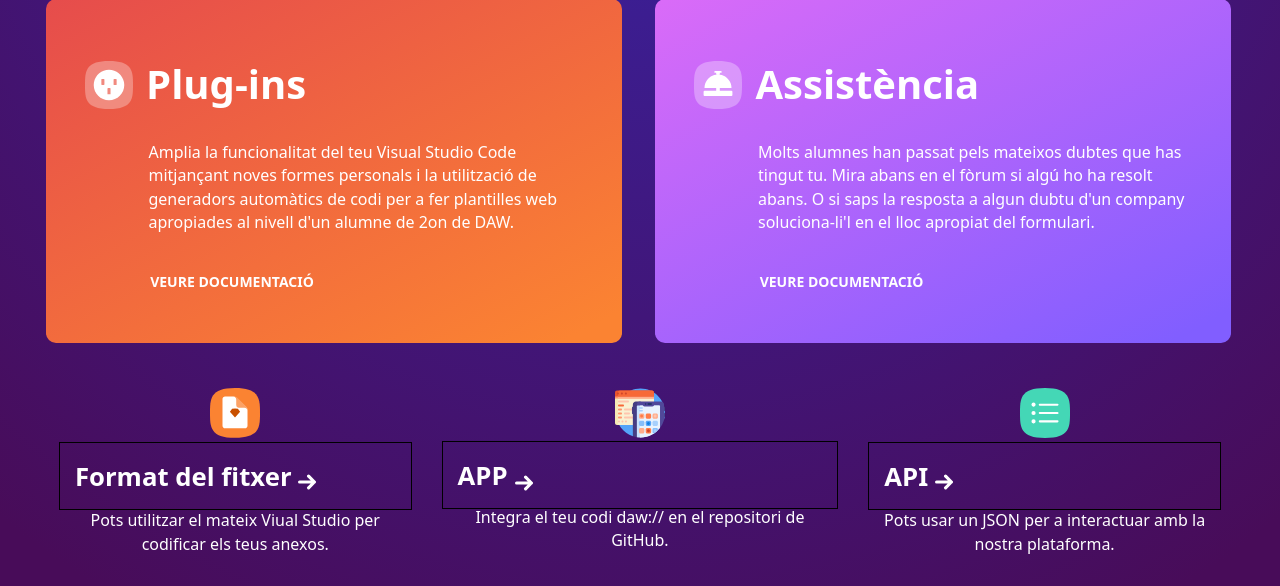
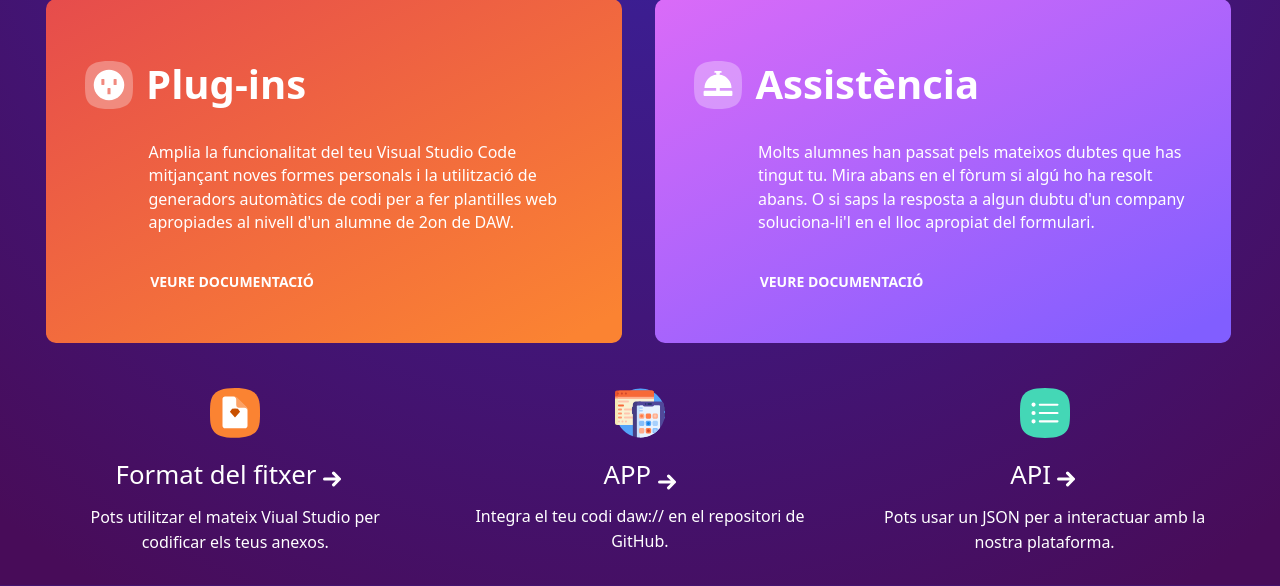
Before and after one commit to DomaxX26/Programming, a PHP site: page / in a window 1280 px wide. Shown: the part 428-1014 px from the top of the page. Run offline with PHP 8.4, Linux system fonts and the light colour scheme.

Commit message:
Update estils.css

```diff
--- a/HTML y CSS/Tema 6/Activitat Final/UD6ACTFINAL/css/estils.css
+++ b/HTML y CSS/Tema 6/Activitat Final/UD6ACTFINAL/css/estils.css
@@ -147,24 +147,40 @@ h2 {
 
 .formats p {
     margin-top:-5%;
-    line-height: 23.6px;
+    line-height: 25px;
 }
+
+span{
+    text-decoration-color: red;
+}
+
 #fitxer {
     padding-left: 4.6%;
+}
+
+#fitxer .fletxa{
+    margin-left: -2%;
+    margin-top: -3.5%;
 }
 
 #api {
     padding-right: 4.6%;
 }
-h3{
 
+#api .fletxa{
+    margin-left: -0.5%;
+    margin-top: -3.5%;
 }
+
 .fletxa{
     display: flex;
-    border: 1px solid black;
     font-size: 22px;
+    margin-top: -3%;
+    justify-content: center;
+}
 
-    margin-top: -3%;
+.fletxa h3{
+    font-weight: normal;
 }
 
 .fletxa img{
@@ -172,6 +188,7 @@ h3{
     height: 18px;
     margin-top: 4.6%;
     margin-left: 2%;
+    margin-right: 0%;
 }
 
 
```
